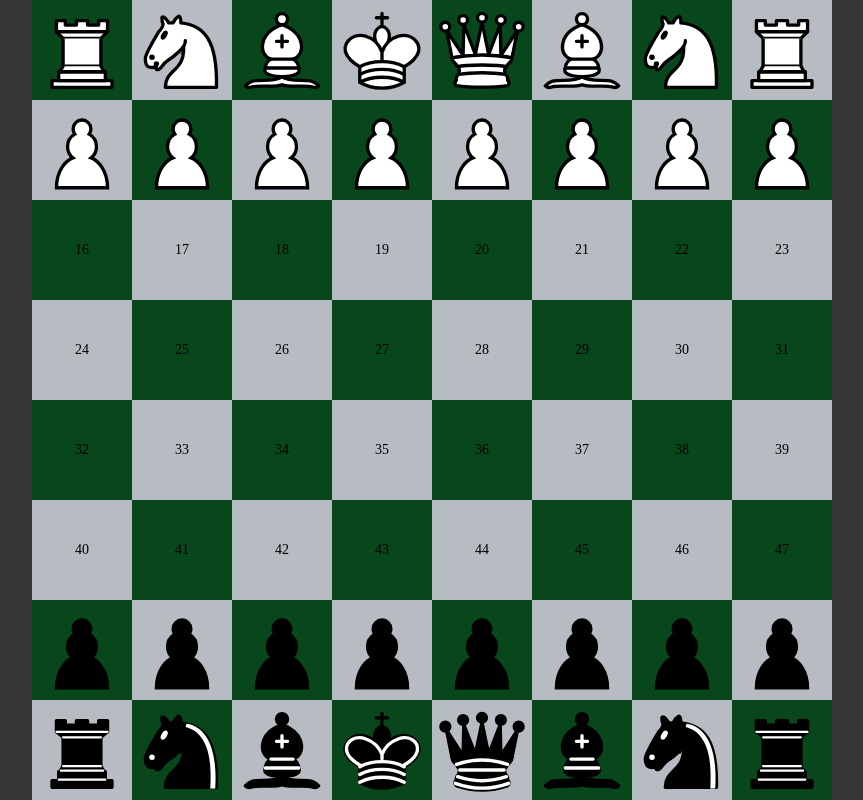
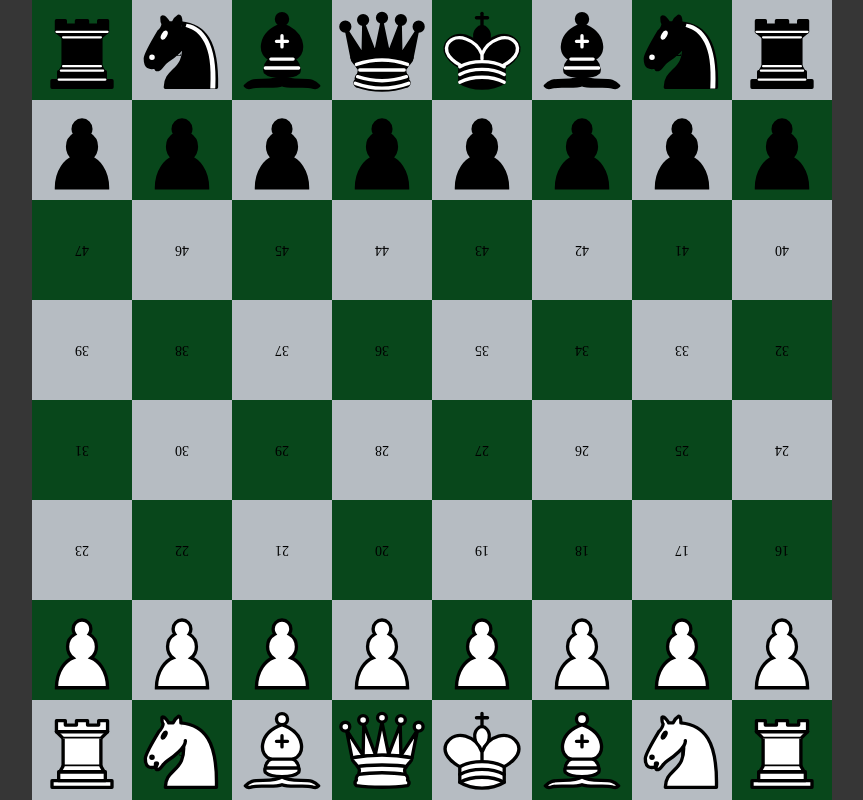
Before and after one commit to Haomari/ChessReact, a React (Create React App) app: page / in a window 1280 px wide. Shown: the whole page, without its empty margins (208-1071 px from the left). Built offline with nearby package versions, Linux system fonts and the light colour scheme.

Commit message:
added turn mechanic

```diff
--- a/src/assets/scss/home.scss
+++ b/src/assets/scss/home.scss
@@ -24,7 +24,7 @@
   }
 
   &__board {
-    // transform: rotate(180deg);
+
     // transform: matrix(0, -1, 1, 0, 0, 0);
     display: grid;
 
@@ -38,6 +38,17 @@
     grid-template: 1fr 1fr 1fr 1fr 1fr 1fr 1fr 1fr / 1fr 1fr 1fr 1fr 1fr 1fr 1fr 1fr;
     align-content: center;
     justify-content: center;
+
+		&.white-turn {
+			transform: rotate(180deg);
+			&>.square::before {
+				transform: rotate(180deg);
+			}
+		}
+
+		&.black-turn {
+			transform: rotate(0deg);
+		}
   }
 
   &__square {
--- a/src/components/figures.jsx
+++ b/src/components/figures.jsx
@@ -15,19 +15,27 @@ export default function Figures() {
         } */
 
         // Example logic to create a new position
-				const position = squareSelected.position
+        const position = squareSelected.position;
         console.log(squares);
-
 
         let posibleMoves = {
           figure: {},
-					moves: []
+          moves: [],
         };
         const log = [];
-        const forwardMove = { row: position.row, column: position.column + 1};
-        const atackMove = [
+        const forwardMove =
+          squareSelected.color == 'white'
+            ? { row: position.row, column: position.column + 1 }
+            : { row: position.row, column: position.column - 1 };
+        const atackMove =
+          squareSelected.color == 'white'
+            ? [
                 { row: position.row + 1, column: position.column + 1 },
                 { row: position.row - 1, column: position.column + 1 },
+              ]
+            : [
+                { row: position.row + 1, column: position.column - 1 },
+                { row: position.row - 1, column: position.column - 1 },
               ];
         const atackMoveChecked = [];
         atackMove.forEach((move) =>
@@ -46,7 +54,7 @@ export default function Figures() {
             ) {
               if (square.isOccupied) {
                 posibleMoves.moves.push(square.position);
-								posibleMoves.figure = squareSelected
+                posibleMoves.figure = squareSelected;
               }
             }
           });
@@ -59,7 +67,7 @@ export default function Figures() {
           ) {
             if (!square.isOccupied) {
               posibleMoves.moves.push(square.position);
-							posibleMoves.figure = squareSelected
+              posibleMoves.figure = squareSelected;
             }
           }
         });
--- a/src/pages/Home.jsx
+++ b/src/pages/Home.jsx
@@ -112,9 +112,6 @@ export default function Home() {
                 location.row === move.row &&
                 location.column === move.column
               ) {
-                //
-                // let figurePrams = posibleMoves.figure
-                // figurePrams.location = posibleMoves.moves
 
                 const figureDelete = {
                   isOccupied: false,
@@ -123,25 +120,6 @@ export default function Home() {
                   position: posibleMoves.figure.position,
                   isSelected: false,
                 };
-
-                //
-                // setSquares((prevSquares) => {
-                //   prevSquares.map((square) => {
-                //     if (
-                //       square.position.row === move.row === location.row &&
-                //       square.position.column === move.column === location.column
-                //     ) {
-                // 			return { ...posibleMoves.figure, location: posibleMoves.moves }
-                //     }else if (
-                // 			square.position.row === posibleMoves.figure.location.row &&
-                //       square.position.column === posibleMoves.figure.location.column
-                // 		){
-                // 			return figureDelete
-                // 		}else {
-                // 			return square
-                // 		}
-                //   });
-                // });
 
 								setSquares((prevSquares) =>
 									prevSquares.map((square) => {
@@ -153,9 +131,7 @@ export default function Home() {
 											square.position.column === move.column &&
 											square.position.column === location.column
 										) {
-											console.log({...posibleMoves.figure});
 											return { ...posibleMoves.figure, position: move };
-											console.log('jijasnb');
 										}
 										// Check if square matches the previous figure's location
 										else if (
@@ -163,8 +139,6 @@ export default function Home() {
 											square.position.row === posibleMoves.figure.position.row &&
 											square.position.column === posibleMoves.figure.position.column
 										) {
-											console.log('jij');
-
 											return figureDelete;
 										}
 										// Return square unchanged if no conditions match
@@ -175,15 +149,7 @@ export default function Home() {
 									})
 								);
 								setIsSelectedGlobal(false)
-
-                // setSquares([{ ...posibleMoves.figure, location: posibleMoves.moves }])
-
-
-
-                // setSquares((prevSquares) => {
-                //   prevSquares.map((square) => square.position.row === move.row === location.row && square.position.column === move.column === location.column ? square : square);
-                // });
-
+								setWhoseTurn((lastTurn) => lastTurn === 'white' ? 'black' : 'white')
                 console.log(squares);
                 console.log(posibleMoves);
               }
@@ -215,10 +181,6 @@ export default function Home() {
   console.log(isSelectedGlobal);
   console.log(posibleMoves);
 
-  /* 	const figures = Figures();
-	console.log(figures.pawn.select(0, {row: 4, column: 4})); */
-  // console.log(Figures());
-
   // console.log(figures.pawn.moves(squares, { row: 4, column: 4 }));
 
   const squaresToGame = squares.map((square, index) => (
@@ -248,7 +210,7 @@ export default function Home() {
     <main className="page">
       <section className="page__main main">
         <div className="main__container">
-          <div className="main__board">{squaresToGame}</div>
+          <div className={`${whoseTurn === 'white' ? 'white-turn' : 'black-turn'} main__board`}>{squaresToGame}</div>
         </div>
       </section>
     </main>
```
Lines whose indentation alone changed are shown as unchanged.
